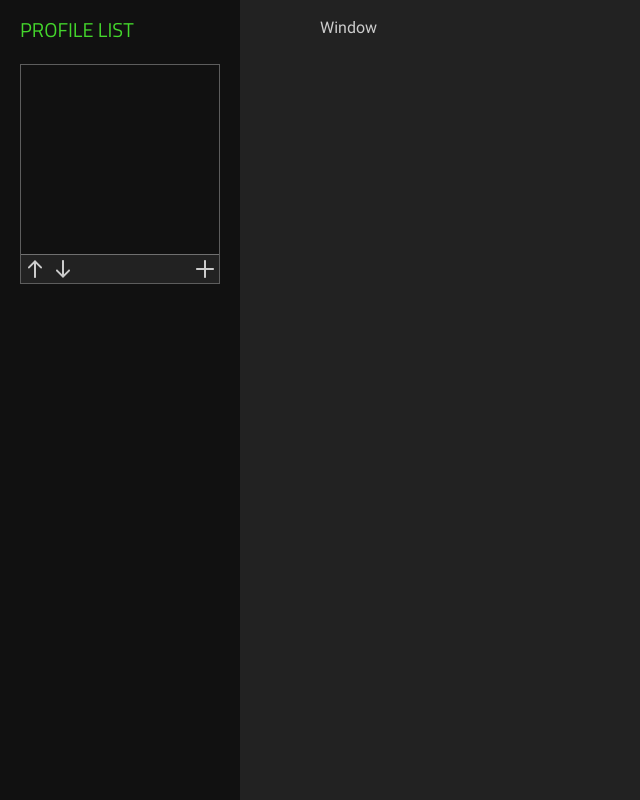
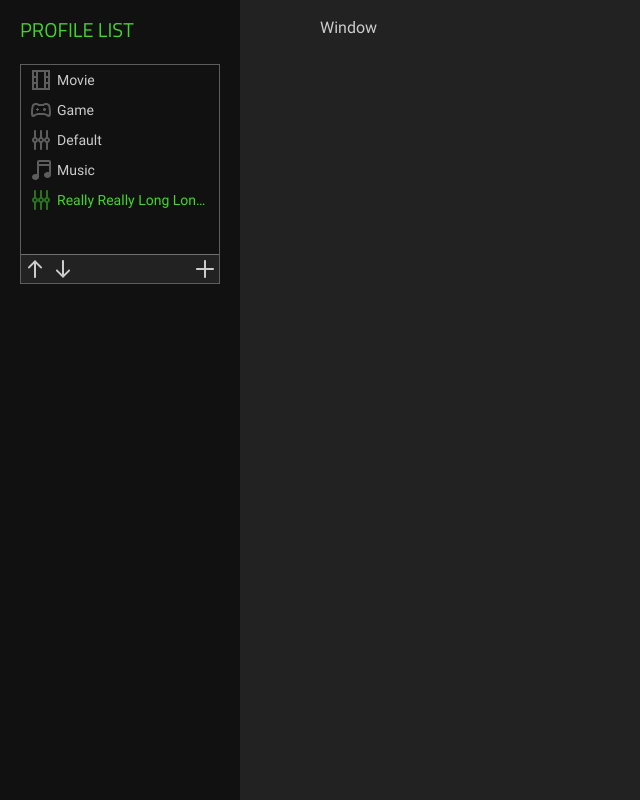
Before and after one commit to gohguancheng/rz-profile, a React (Create React App) app: page / in a window 1280 px wide. Shown: the whole page, without its empty margins (0-640 px from the left). Built offline with nearby package versions, Linux system fonts and the light colour scheme.

Commit message:
add profile list component and memoized list item component

```diff
--- /dev/null
+++ b/src/components/Drawer/ProfileList/ListItem.css
@@ -0,0 +1,76 @@
+.profile-item {
+  height: 30px;
+  border: none;
+  color: #ccc;
+  text-transform: capitalize;
+  padding: 5px 10px 5px 36px;
+  font-size: 14px;
+  line-height: 20px;
+  margin: 0;
+  width: 100%;
+  position: relative;
+  z-index: 1;
+  white-space: nowrap;
+  text-overflow: ellipsis;
+  overflow-x: hidden;
+  will-change: color, background-color;
+}
+
+.profile-item.active {
+  color: #44d62c;
+}
+
+.profile-item:hover {
+  cursor: pointer;
+  background-color: rgba(255, 255, 255, 0.1);
+}
+
+.profile-item::before {
+  content: " ";
+  width: 20px;
+  height: 20px;
+  display: block;
+  position: absolute;
+  left: 10px;
+  background-position: center;
+}
+
+.profile-item.movie::before {
+  background-image: url("../../../images/icon_profiles_movie.svg");
+}
+
+.profile-item.movie.active::before {
+  background-image: url("../../../images/profile_sel_movie.svg");
+}
+
+.profile-item.game::before {
+  background-image: url("../../../images/icon_profiles_game.svg");
+}
+
+.profile-item.game.active::before {
+  background-image: url("../../../images/profile_sel_game.svg");
+}
+
+.profile-item.music::before {
+  background-image: url("../../../images/icon_profiles_music.svg");
+}
+
+.profile-item.music.active::before {
+  background-image: url("../../../images/profile_sel_music.svg");
+}
+
+.profile-item.default::before {
+  background-image: url("../../../images/icon_profiles_default.svg");
+}
+
+.profile-item.default.active::before {
+  background-image: url("../../../images/profile_sel_default.svg");
+}
+
+.profile-item.custom::before {
+  background-image: url("../../../images/icon_profiles_default.svg");
+}
+
+.profile-item.custom.active::before {
+  background-image: url("../../../images/profile_sel_default.svg");
+}
--- /dev/null
+++ b/src/components/Drawer/ProfileList/ListItem.js
@@ -0,0 +1,12 @@
+import { memo } from "react";
+import "./ListItem.css";
+
+const ListItem = memo(function ListItem({ label, type, isActive }) {
+  return (
+    <li className={`profile-item ${type} ${isActive ? "active" : ""}`}>
+      {label}
+    </li>
+  );
+});
+
+export { ListItem };
--- a/src/components/Drawer/ProfileList/ProfileList.js
+++ b/src/components/Drawer/ProfileList/ProfileList.js
@@ -1,5 +1,35 @@
+import { ListItem } from "./ListItem";
 import "./ProfileList.css";
 
 export function ProfileList() {
-  return <div className="profile-list scrollable"></div>;
+  const items = [
+    {
+      label: "Movie",
+      type: "movie",
+    },
+    {
+      label: "Game",
+      type: "game",
+    },
+    {
+      label: "Default",
+      type: "default",
+    },
+    {
+      label: "Music",
+      type: "music",
+    },
+    {
+      label: "Really Really Long Long Name",
+      type: "custom",
+      isActive: true,
+    },
+  ];
+  return (
+    <ul className="profile-list scrollable">
+      {items.map(({ label, type, isActive }) => (
+        <ListItem label={label} type={type} isActive={isActive} />
+      ))}
+    </ul>
+  );
 }
```
